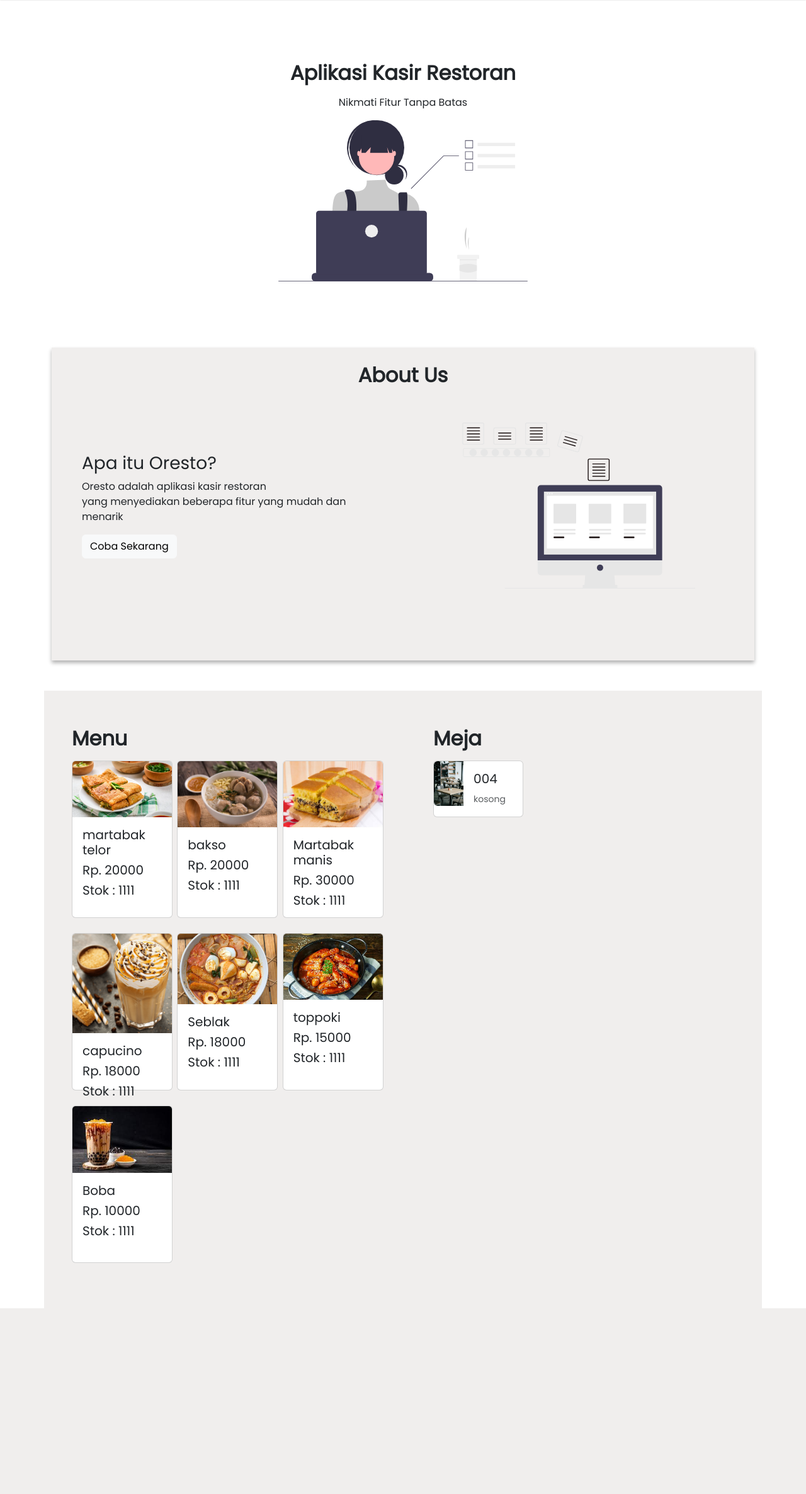
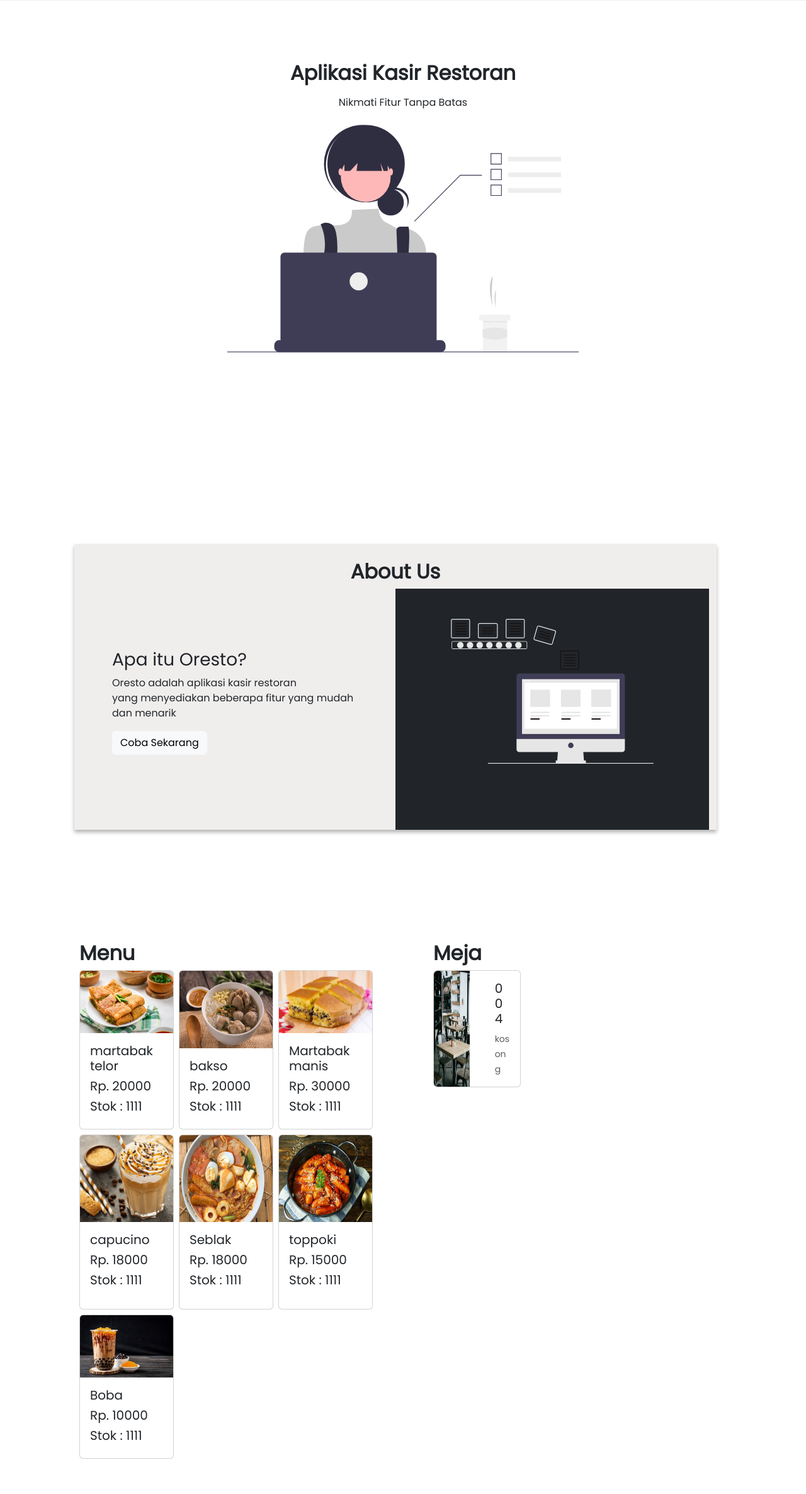
Before and after one commit to sitiaeni055/aeni-kasir, a PHP site: page / in a window 1280 px wide. Shown: the part 56-2429 px from the top of the page at 63% size. Before the commit the page ends 2134 px from the top, so only its background shows below. Run offline with PHP 8.4, Linux system fonts and the light colour scheme; data comes from the database, SQL or seed files in the repository.

```diff
--- a/admin/pesanan.php
+++ b/admin/pesanan.php
@@ -118,8 +118,8 @@
                                     <form action="" method="post">
                                         <div class="mb-3">
                                             <label for="exampleFormControlInput1" class="form-label">Status </label>
-                                            <input type="text" name="table_id" value="<?php echo $row['table_id'] ?>">
-                                            <input type="text" name="id_trans" value="<?php echo $row['id'] ?>">
+                                            <input type="hidden" name="table_id" value="<?php echo $row['table_id'] ?>">
+                                            <input type="hidden" name="id_trans" value="<?php echo $row['id'] ?>">
                                             <select class="form-select" name="bayar">
                                                 <option value="sudah" <?php if($row['bayar'] == 'sudah') echo"selected"; ?> >Sudah</option>
                                                 <option value="belum" <?php if($row['bayar'] == 'belum') echo"selected"; ?> >Belum</option>
--- a/index.php
+++ b/index.php
@@ -30,7 +30,7 @@
 </nav>
 <section  class="container mt-5" id="home">
 <div>
-    <div class="row mt-5">
+    <div class="row mt-5 vh-100">
         <div class="col-md-12 text-center mt-5">
             <h2 class=" mt-5 p-2">Aplikasi Kasir Restoran</h2>
             <p>Nikmati Fitur Tanpa Batas</p>
@@ -39,34 +39,37 @@
         </div>
     </div>
 </div>
-<div class="container-fluid" style="background: #F0EEED; max-height: 500px; box-shadow: 0 4px 6px rgba(0, 0, 0, 0.3);" id="about">
-    <div class="row">
-    <h2 class="text-center mt-4">About Us</h2>
-    <div class="col-md-6 mt-5 p-5">
-        <h3>Apa itu Oresto?</h3>
+
+<div class="container-fluid"  id="about">
+    <div class="row p-5">
+    <div class="row my-md-4 my-4" style="background: #F0EEED; box-shadow: 0 4px 6px rgba(0, 0, 0, 0.3);">
+    <h2 class="text-center mt-4 order-first">About Us</h2>
+    <div class="col-md-6 mt-md-5 p-5 text-center text-md-start order-last order-md-first">
+        <h3 class="">Apa itu Oresto?</h3>
         <p class="hai">Oresto adalah aplikasi kasir restoran<br> yang menyediakan beberapa fitur yang mudah dan menarik</p>
         <button class="btn btn-light">Coba Sekarang</button>
     </div>
-    <div class="col-md-6 p-5">
+    <div class="col-md-6 p-5 text-center order-first order-md-last bg-dark">
         <img src="image/undraw.svg" alt="" width="100%" height="80%">
     </div>
     </div>
 </div>
-</section>
-<section class="container p-2 mt-5" style="background: #F0EEED
-;" id="menu">
+</div>
+
+<section class="container p-2 mt-5" id="menu">
     <div class="row">
-        <div class="col-6 p-5">
-            <h2>Menu</h2>
-            <div class="row">
+        <div class="col-md-6 p-md-5 p-4 my-4 my-md-0">
+            <h2 class="text-center text-md-start">Menu</h2>
+            <hr class="d-md-none">
+            <div class="row g-2">
                 <?php
                 $sql = "SELECT * FROM menus";
                 $result = $conn->query($sql);
                 while($menu = $result->fetch_assoc()){
                 ?>
-                <div class="col-md-4 mb-3 mt-2">
-                    <div class="card" style="width: 10rem; height: 250px;">
-                    <img src="image/<?php echo $menu['gambar']; ?>" class="card-img-top" alt="...">
+                <div class="col-md-4 col-6 ">
+                    <div class="card h-100">
+                    <img src="image/<?php echo $menu['gambar']; ?>" class="card-img-top h-50" alt="...">
                     <div class="card-body">
                         <h5 class="card-title"><?php echo $menu['nama_menu']; ?></h5>
                         <h5 class="card-title">Rp. <?php echo $menu['harga']; ?></h5>
@@ -79,25 +82,26 @@
                 ?>
             </div>
         </div>
-        <div class="col-6 p-5">
-        <h2>Meja</h2>
+        <div class="col-md-6 p-md-5 p-4 my-4 my-md-0">
+        <h2 class="text-center text-md-start">Meja</h2>
+        <hr class="d-md-none">
             <div class="row">
                 <?php
                 $sql = "SELECT * FROM tables WHERE status='kosong'";
                 $result = $conn->query($sql);
                 while($table = $result->fetch_assoc()){
                 ?>
-                <div class="col-md-4 mt-2">
-                <div class="card mb-3" style="max-width: 540px; height: 90px;">
-                <div class="row g-0">
-                    <div class="col-md-4">
-                    <img src="image/table.jpg" class="img-fluid rounded-start" alt="...">
+                <div class="col-md-4 col-6">
+                <div class="card mb-3">
+                <div class="row">
+                    <div class="col-md-6">
+                        <img src="image/table.jpg" class="img-fluid rounded-start h-100 w-100" alt="...">
                     </div>
-                    <div class="col-md-8">
-                    <div class="card-body">
-                        <h5 class="card-title"><?php echo $table['table_nama']; ?></h5>
-                        <p class="card-text"><small class="text-muted"><?php echo $table['status']; ?></small></p>
-                    </div>
+                    <div class="col-md-6">
+                        <div class="card-body">
+                            <h5 class="card-title"><?php echo $table['table_nama']; ?></h5>
+                            <p class="card-text"><small class="text-muted"><?php echo $table['status']; ?></small></p>
+                        </div>
                     </div>
                 </div>
                 </div>
```
Also changed, not shown: kasir/keranjang_save.php (+21 -4 lines), kasir/laporan.php (+29 -15 lines), kasir/laporan_export.php (added, +52 -0 lines), kasir/laporan_export_date.php (added, +63 -0 lines), kasir/pesanan.php (+32 -10 lines).
